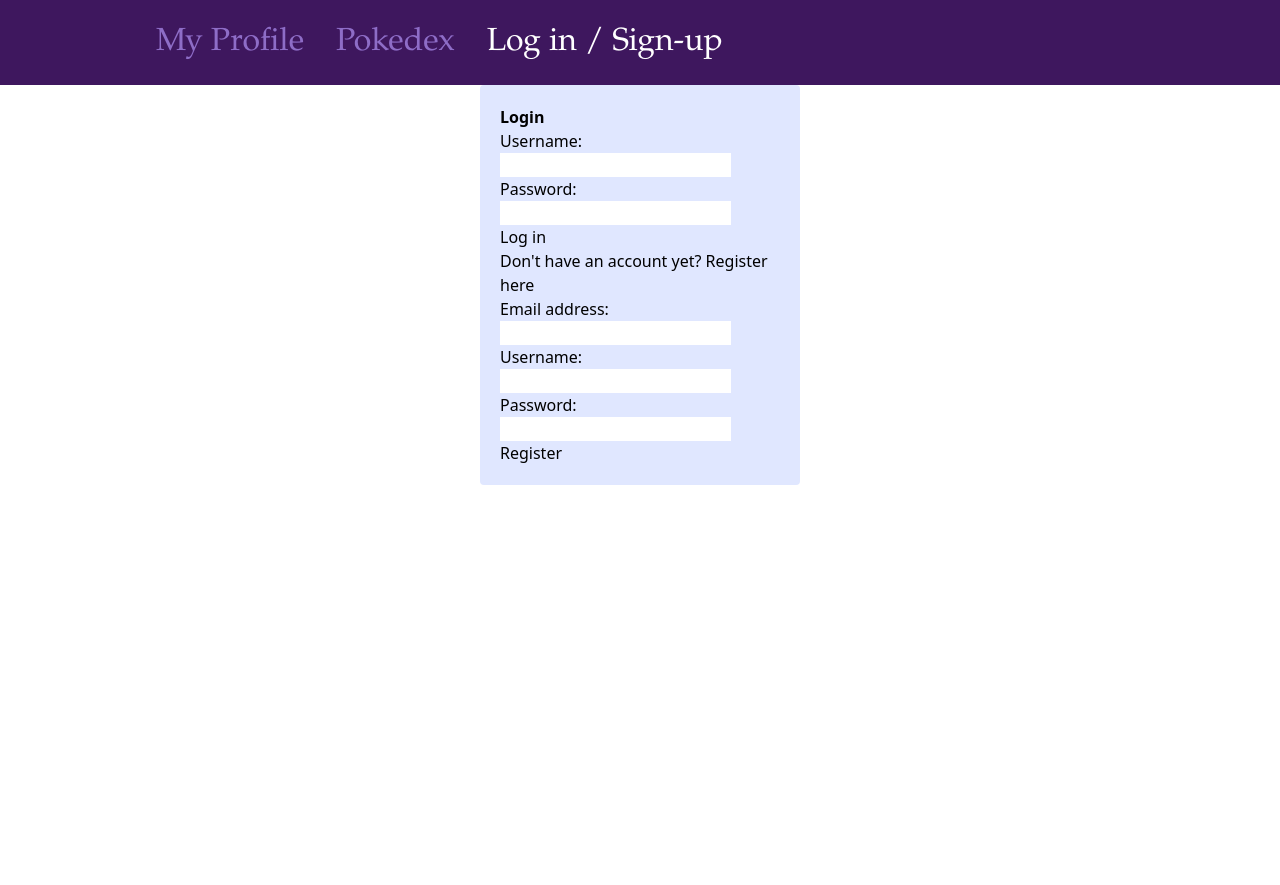
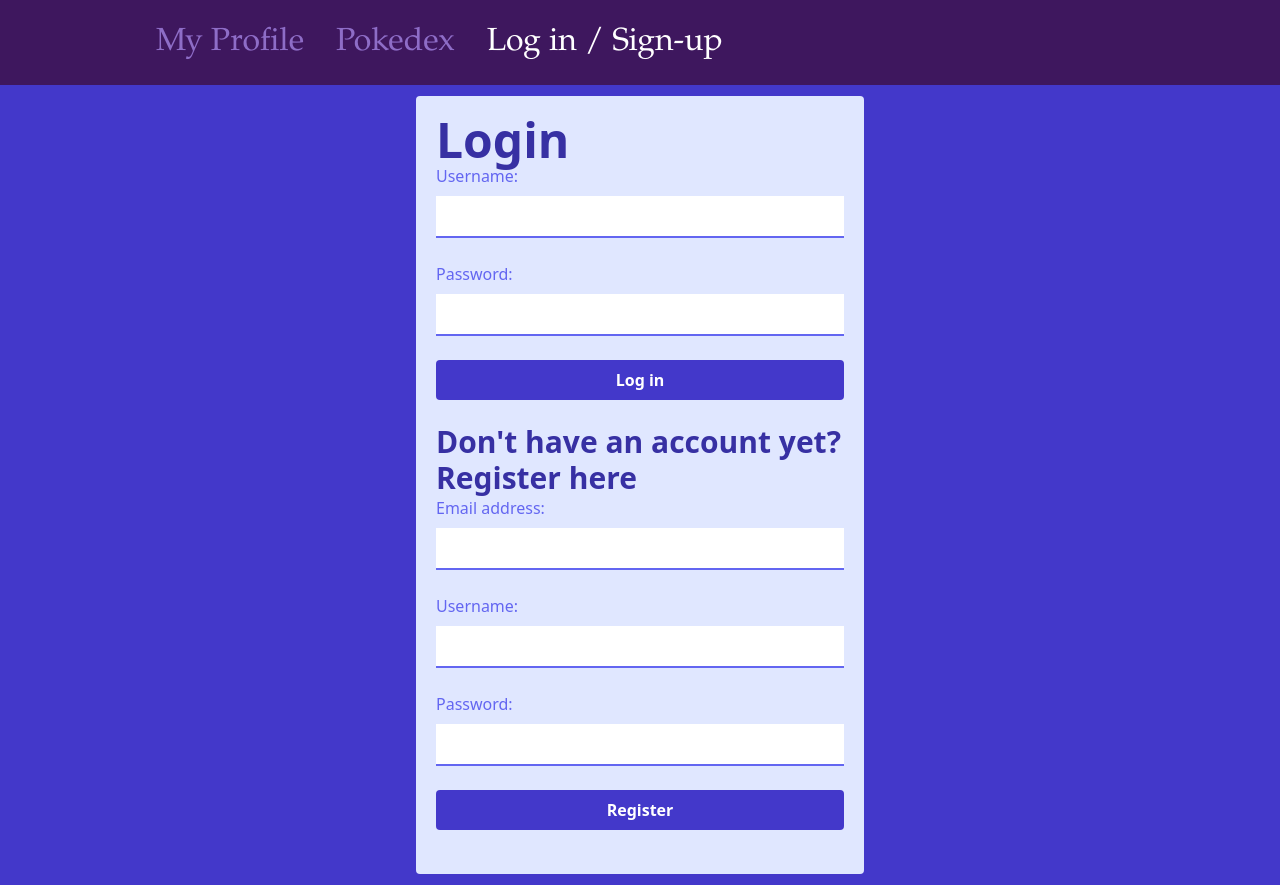
Before and after one commit to ixu42/web-express-challenge, a React (Vite) app in the folder frontend/pokedex_app/: page /Login in a window 1280 px wide. Before the commit the page ends 800 px from the top, so only its background shows below. Built offline with nearby package versions, Linux system fonts and the light colour scheme.

Commit message:
Added tailwind css to login page. Need to center headers still

```diff
--- a/frontend/pokedex_app/src/components/LoginForm.jsx
+++ b/frontend/pokedex_app/src/components/LoginForm.jsx
@@ -23,17 +23,18 @@
 	}
 
 	return (
-		<section>
+		<section className="justify-center">
+			<header className="font-bold text-indigo-800 text-5xl">Login</header>
 			<form onSubmit={loginAttempt}>
 				<div>
-					<label>Username:</label>
-					<input value={username}  onChange={handleUsername}/>
+					<label className="block mb-2 text-indigo-500" for="username">Username:</label>
+					<input className="w-full p-2 mb-6 text-indigo-700 border-b-2 border-indigo-500 outline-none focus:bg-gray-300" value={username}  onChange={handleUsername}/>
 				</div>
 				<div>
-					<label>Password:</label>
-					<input value={password} onChange={handlePassword}/>
+					<label className="block mb-2 text-indigo-500" for="password">Password:</label>
+					<input className="w-full p-2 mb-6 text-indigo-700 border-b-2 border-indigo-500 outline-none focus:bg-gray-300" value={password} onChange={handlePassword}/>
 				</div>
-			<button type="submit">Log in</button>
+			<button className="w-full bg-indigo-700 hover:bg-pink-700 text-white font-bold py-2 px-4 mb-6 rounded" type="submit">Log in</button>
 			</form>
 		</section>
 	)
--- a/frontend/pokedex_app/src/components/RegistrationForm.jsx
+++ b/frontend/pokedex_app/src/components/RegistrationForm.jsx
@@ -29,18 +29,21 @@
 	return (
 
 		<section>
-			<header>Don't have an account yet? Register here</header>
+			<header className="font-bold text-indigo-800 text-3xl">Don't have an account yet? Register here</header>
 			<form onSubmit={loginAttempt}>
 				<div>
-					Email address: <input value={email}  onChange={handleEmail}/>
+					<label className="block mb-2 text-indigo-500" for="email">Email address:</label>
+					<input className="w-full p-2 mb-6 text-indigo-700 border-b-2 border-indigo-500 outline-none focus:bg-gray-300" value={email}  onChange={handleEmail}/>
 				</div>
 				<div>
-					Username: <input value={username} onChange={handleUsername}/>
+					<label className="block mb-2 text-indigo-500" for="username">Username:</label>
+					<input className="w-full p-2 mb-6 text-indigo-700 border-b-2 border-indigo-500 outline-none focus:bg-gray-300" value={username} onChange={handleUsername}/>
 				</div>
 				<div>
-					Password: <input value={password} onChange={handlePassword}/>
+					<label className="block mb-2 text-indigo-500" for="password">Password:</label>
+					<input className="w-full p-2 mb-6 text-indigo-700 border-b-2 border-indigo-500 outline-none focus:bg-gray-300" value={password} onChange={handlePassword}/>
 				</div>
-			<button type="submit">Register</button>
+			<button className="w-full bg-indigo-700 hover:bg-pink-700 text-white font-bold py-2 px-4 mb-6 rounded" type="submit">Register</button>
 			</form>
 		</section>
 	)
--- a/frontend/pokedex_app/src/pages/login.jsx
+++ b/frontend/pokedex_app/src/pages/login.jsx
@@ -6,9 +6,8 @@
 const Login = () => {
 
 	return (
-	<main lassName="flex h-screen bg-indigo-700">
-	<div className="w-full max-w-xs m-auto bg-indigo-100 rounded p-5">
-		<header className="font-bold">Login</header>
+	<main className="flex h-screen bg-indigo-700">
+	<div className="w-full max-w-md m-auto bg-indigo-100 rounded p-5">
 		<LoginForm />
 		<RegistrationForm  />
 	</div>
```
